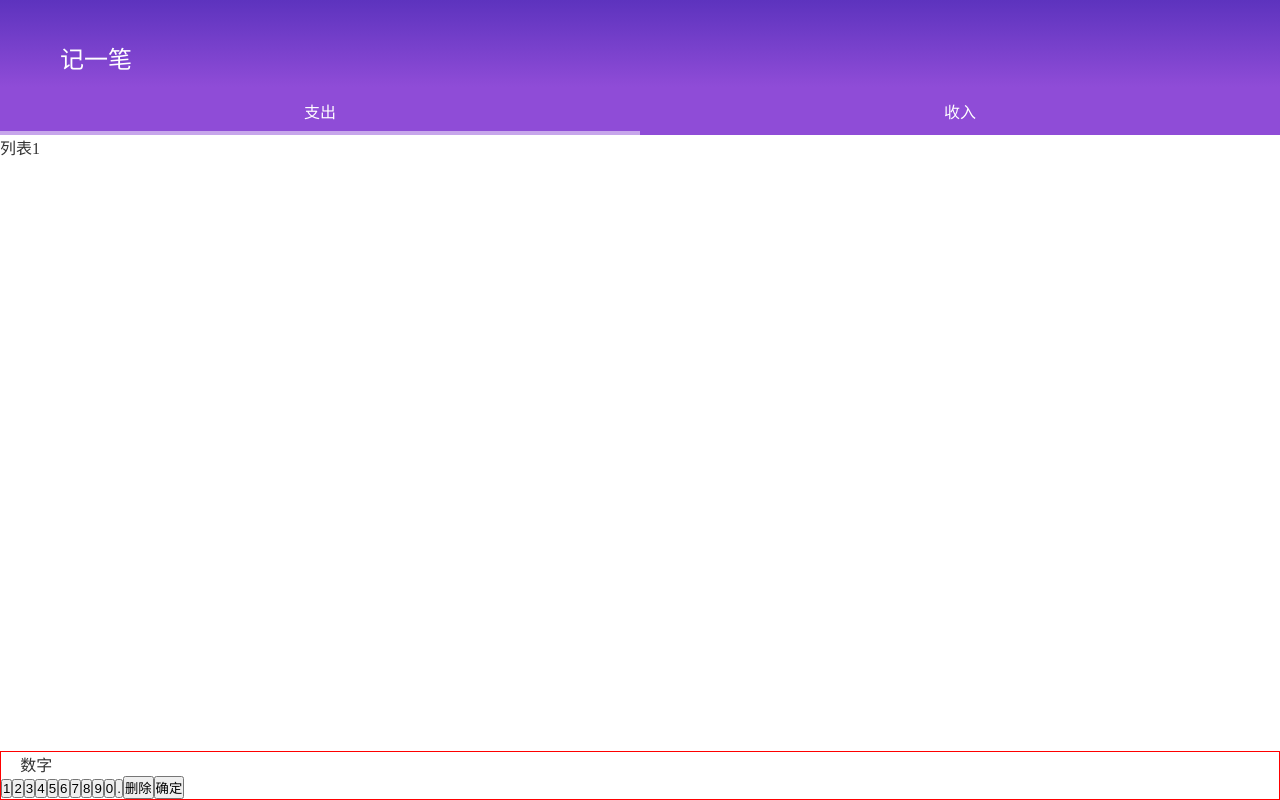
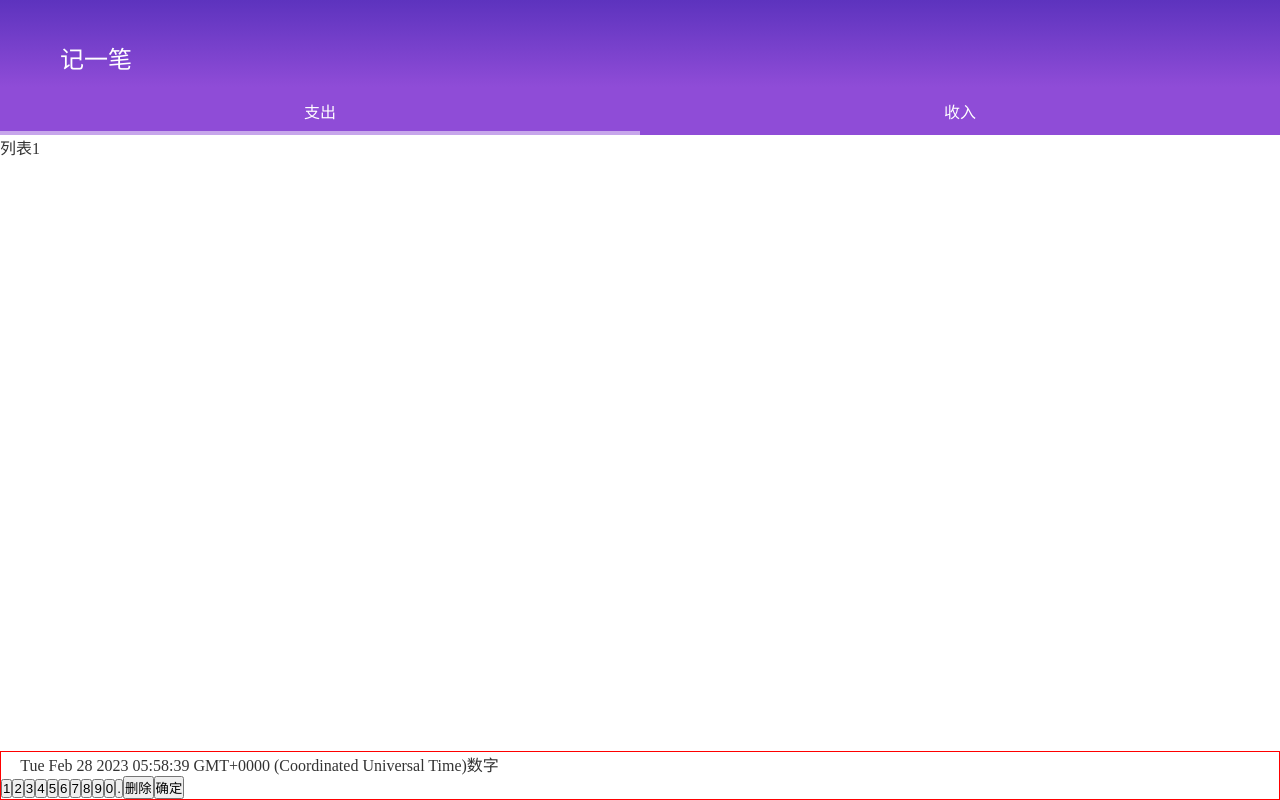
Before and after one commit to fsz0826/mangosteen, a Vue app: page /#/items/create in a window 1280 px wide. Built offline with nearby package versions, Linux system fonts and the light colour scheme.

Commit message:
引入 dayjs 和 vant

```diff
--- a/src/components/item/InputPad.vue
+++ b/src/components/item/InputPad.vue
@@ -2,7 +2,18 @@
   <div class="dateAndAmount">
     <span class="date">
       <SvgIcon name="date" class="dateIcon" />
-      <span> </span>
+      <span>
+        <span @click="showDatePicker"> {{ currentDate }}</span>
+        <Popup v-model:show="refDatePickerVisible" position="bottom">
+          <DatePicker
+            v-model="currentDate"
+            type="date"
+            title="选择年月日"
+            @cancel="hideDatePicker"
+            @confirm="hideDatePicker"
+          />
+        </Popup>
+      </span>
     </span>
     <span class="amount">数字</span>
   </div>
@@ -13,6 +24,25 @@
   </div>
 </template>
 <script lang="ts" setup>
+import { ref } from "vue";
+import { DatePicker, Popup } from "vant";
+import dayjs from "dayjs";
+
+const currentDate = new Date();
+const refCurrentDate = ref<Date>(currentDate);
+
+const refDatePickerVisible = ref(false);
+const showDatePicker = () => {
+  refDatePickerVisible.value = true;
+};
+const hideDatePicker = () => {
+  refDatePickerVisible.value = false;
+};
+// const setDate = (date: Date) => {
+//   refCurrentDate.value = date;
+//   hideDatePicker();
+// };
+
 const amountText = () => {};
 const buttons = [
   { text: "1", onClick: () => {} },
```
